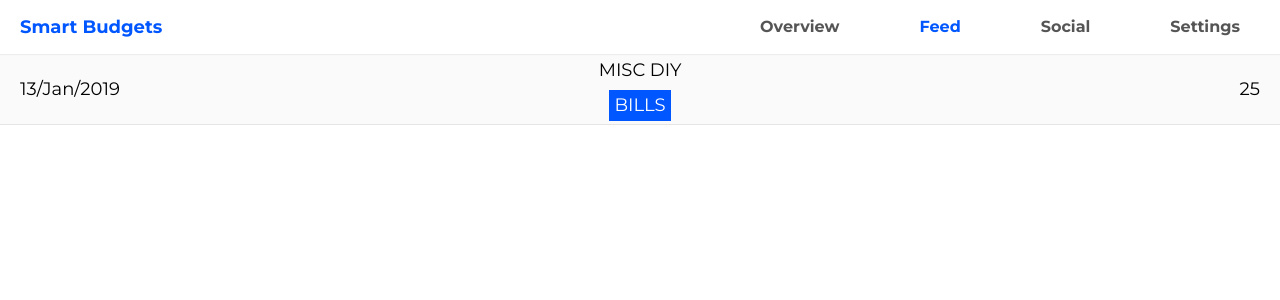
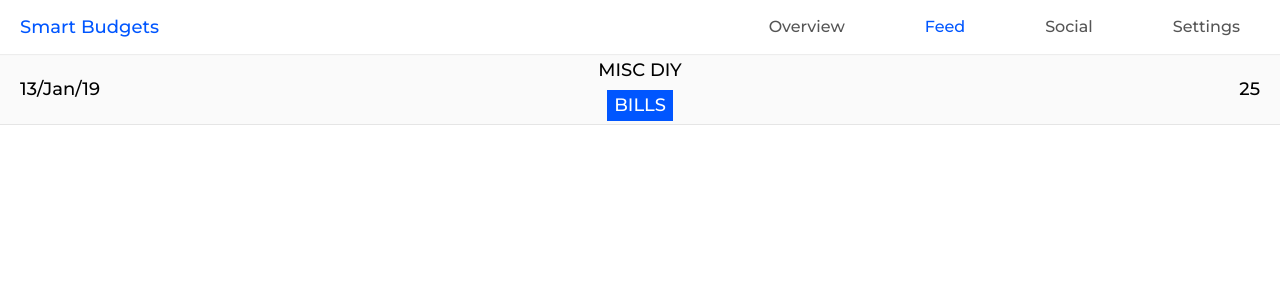
Before and after one commit to george1410/smart-budgets-public-mirror, a React (Create React App) app: page /feed in a window 1280 px wide. Shown: the top 300 px of the page. Built offline with nearby package versions, Linux system fonts and the light colour scheme.

Commit message:
fix font-weight issues caused by importing an actual bolder font

```diff
--- a/public/index.html
+++ b/public/index.html
@@ -4,7 +4,7 @@
 <head>
   <meta charset="utf-8" />
   <link rel="shortcut icon" href="%PUBLIC_URL%/images/icons/favicon.ico" />
-  <link href="https://fonts.googleapis.com/css?family=Montserrat:400,700" rel="stylesheet">
+  <link href="https://fonts.googleapis.com/css?family=Montserrat:400,500" rel="stylesheet">
   <meta name="viewport" content="width=device-width, initial-scale=1, shrink-to-fit=no" />
   <title>Smart Budgets</title>
   <meta name="theme-color" content="#ffffff" />
--- a/src/components/LoginPage/LoginPage.js
+++ b/src/components/LoginPage/LoginPage.js
@@ -96,7 +96,7 @@ const InputWrapper = styled.div`
   input:focus + label {
     transform: translateY(calc(3.2rem + 3px));
     font-size: ${props => props.theme.fontTiny};
-    font-weight: 700;
+    font-weight: 500;
     color: ${props => props.theme.grey};
   }
 
--- a/src/components/Navigation/Navigation.js
+++ b/src/components/Navigation/Navigation.js
@@ -31,7 +31,7 @@ const NavItem = styled(NavLink).attrs({
   color: ${props => props.theme.grey};
   margin: 1.5rem 4rem;
   font-size: 1.6rem;
-  font-weight: bold;
+  font-weight: 500;
   text-decoration: none;
   text-align: center;
   display: flex;
@@ -41,12 +41,8 @@ const NavItem = styled(NavLink).attrs({
     color: ${props => props.theme.primaryBlue};
   }
 
-  & > p {
-    margin: 0;
-
-    &:hover {
-      color: ${props => props.theme.primaryBlue};
-    }
+  & > span:hover {
+    color: ${props => props.theme.primaryBlue};
   }
 
   & > svg {
@@ -59,7 +55,7 @@ const NavItem = styled(NavLink).attrs({
     height: 100%;
     margin: 0;
 
-    & > p {
+    & > span {
       display: none;
     }
 
@@ -79,7 +75,7 @@ const Logo = styled.div`
   & > a {
     color: ${props => props.theme.primaryBlue};
     text-decoration: none;
-    font-weight: bold;
+    font-weight: 500;
     font-size: ${props => props.theme.fontSmall};
   }
 
@@ -97,19 +93,19 @@ const Navigation = () => (
       </NavLink>
     </Logo>
     <NavItem to="/overview">
-      <p>Overview</p>
+      <span>Overview</span>
       <OverviewIcon />
     </NavItem>
     <NavItem to="/feed">
-      <p>Feed</p>
+      <span>Feed</span>
       <FeedIcon />
     </NavItem>
     <NavItem to="/social">
-      <p>Social</p>
+      <span>Social</span>
       <AchievementIcon />
     </NavItem>
     <NavItem to="/settings">
-      <p>Settings</p>
+      <span>Settings</span>
       <SettingsIcon />
     </NavItem>
   </NavigationBar>
--- a/src/components/Transaction/Transaction.js
+++ b/src/components/Transaction/Transaction.js
@@ -16,6 +16,7 @@ const Wrapper = styled.div`
 const EndLabel = styled.p`
   color: ${props => props.theme.black};
   font-size: ${props => props.theme.fontSmall};
+  font-weight: 500;
   flex: 1;
 
   &:last-of-type {
@@ -34,20 +35,22 @@ const Middle = styled.div`
 const Merchant = styled.div`
   font-size: ${props => props.theme.fontSmall};
   color: ${props => props.theme.black};
+  font-weight: 500;
 `;
 
 const Category = styled.div`
   background-color: ${props => props.theme.primaryBlue};
   color: ${props => props.theme.white};
   font-size: ${props => props.theme.fontSmall};
-  padding: 2px 5px;
+  padding: 2px 7px;
+  font-weight: 500;
 `;
 
 const Transaction = ({
   date, merchant, amount, category,
 }) => (
   <Wrapper>
-    <EndLabel>{moment(date).format('DD/MMM/YYYY')}</EndLabel>
+    <EndLabel>{moment(date).format('DD/MMM/YY')}</EndLabel>
     <Middle>
       <Merchant>{merchant}</Merchant>
       <Category>{category}</Category>
```
